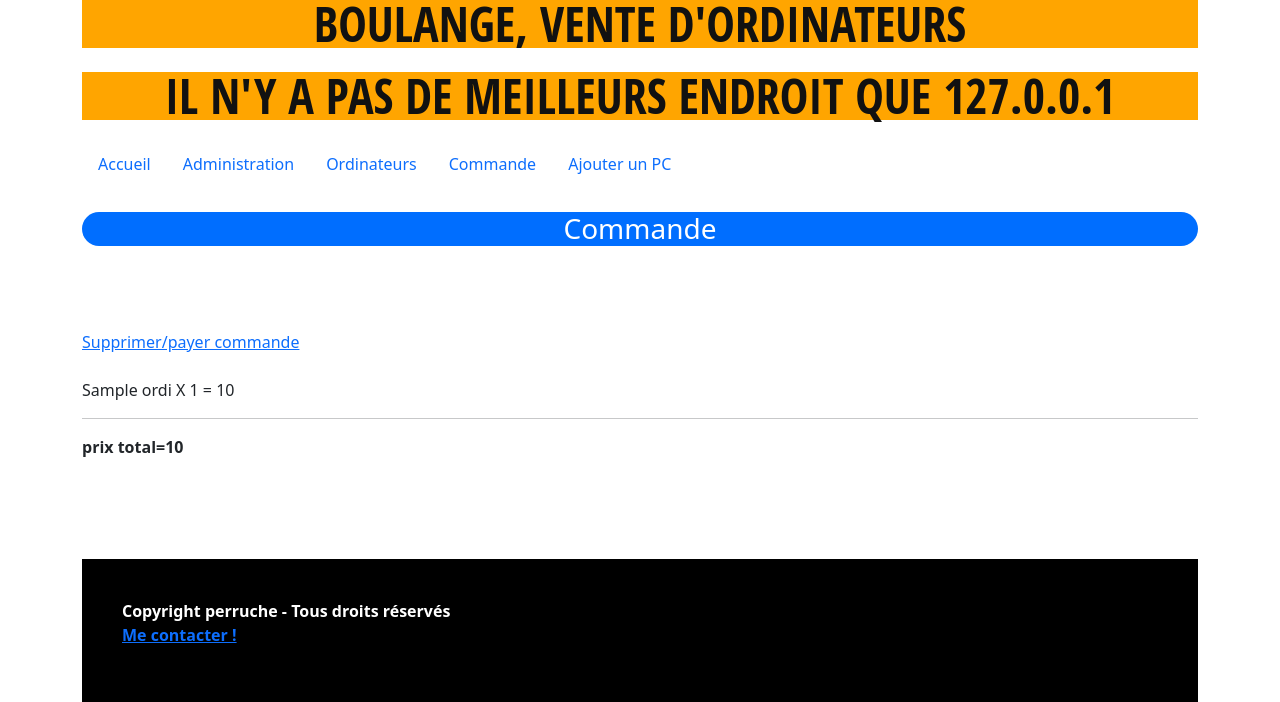
After one commit to ManonName/Boulange, a PHP site: template vue/afficherCommande.php in a window 1280 px wide. The commit adds this page. Shown: the top 702 px of the page. Run offline with PHP 8.4, Linux system fonts and the light colour scheme; the template is opened without the code that fills it: most values are stand-ins (such as "Sample title", 1, 10 or a date in 2020).

Commit message:
Afficher la liste des ordinateurs du panier et le total de la commande (page Commande)

```diff
--- /dev/null
+++ b/vue/afficherCommande.php
@@ -0,0 +1,18 @@
+<?php
+ob_start();
+?>
+<br>
+    <a href="index.php?action=supprpanier">Supprimer/payer commande</a><br><br>
+    <?php $prixTotal = 0 ?>
+    <?php foreach($ordis as $ordi) { ?>
+        <p><?= $ordi['denomination']; ?> X 1 = <?= $ordi['prix']; ?></p>
+        <hr>
+        <?php $prixTotal += $ordi['prix']; ?>
+    <?php } ?>
+    <?php echo "<b>prix total=".$prixTotal."<b>"; ?>
+
+<?php
+$content = ob_get_clean();
+$titre = "Commande" ;
+require "template.php";
+?>
```
Also changed, not shown: controleur/controleur.php (+9 -1 lines).
